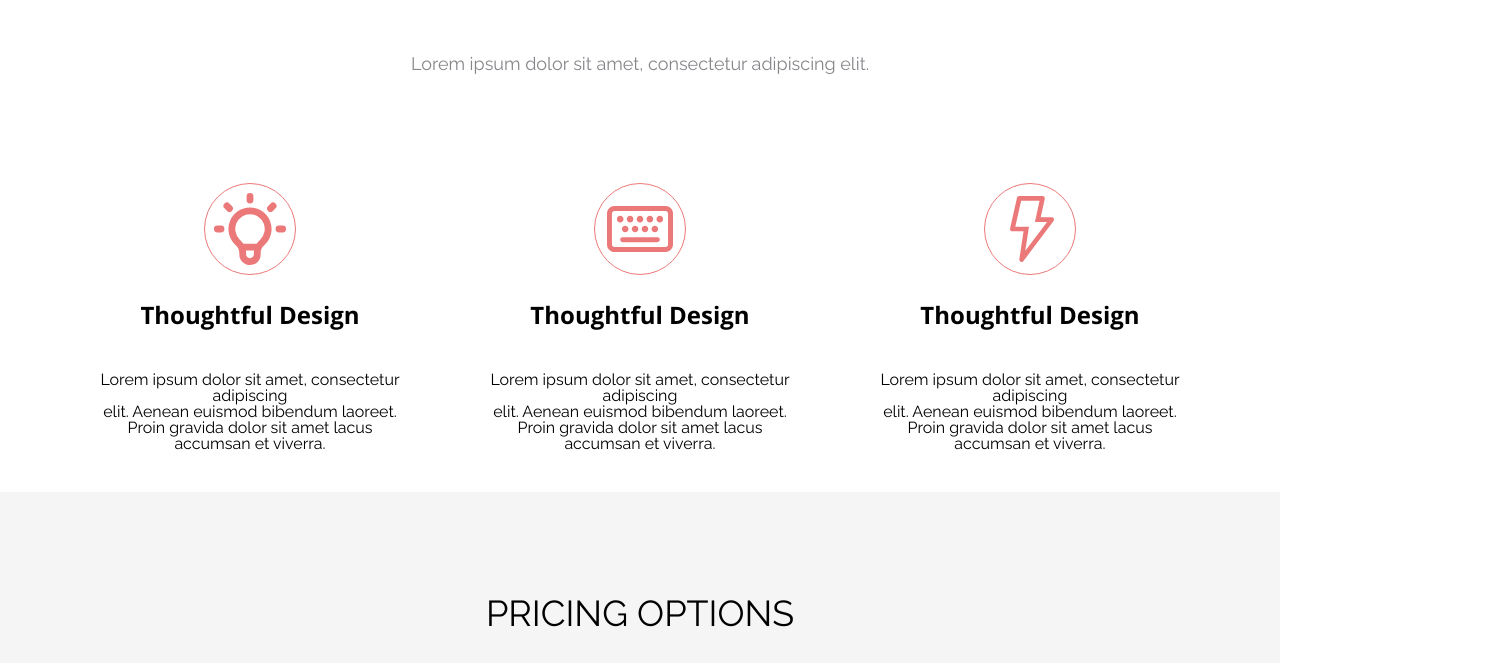
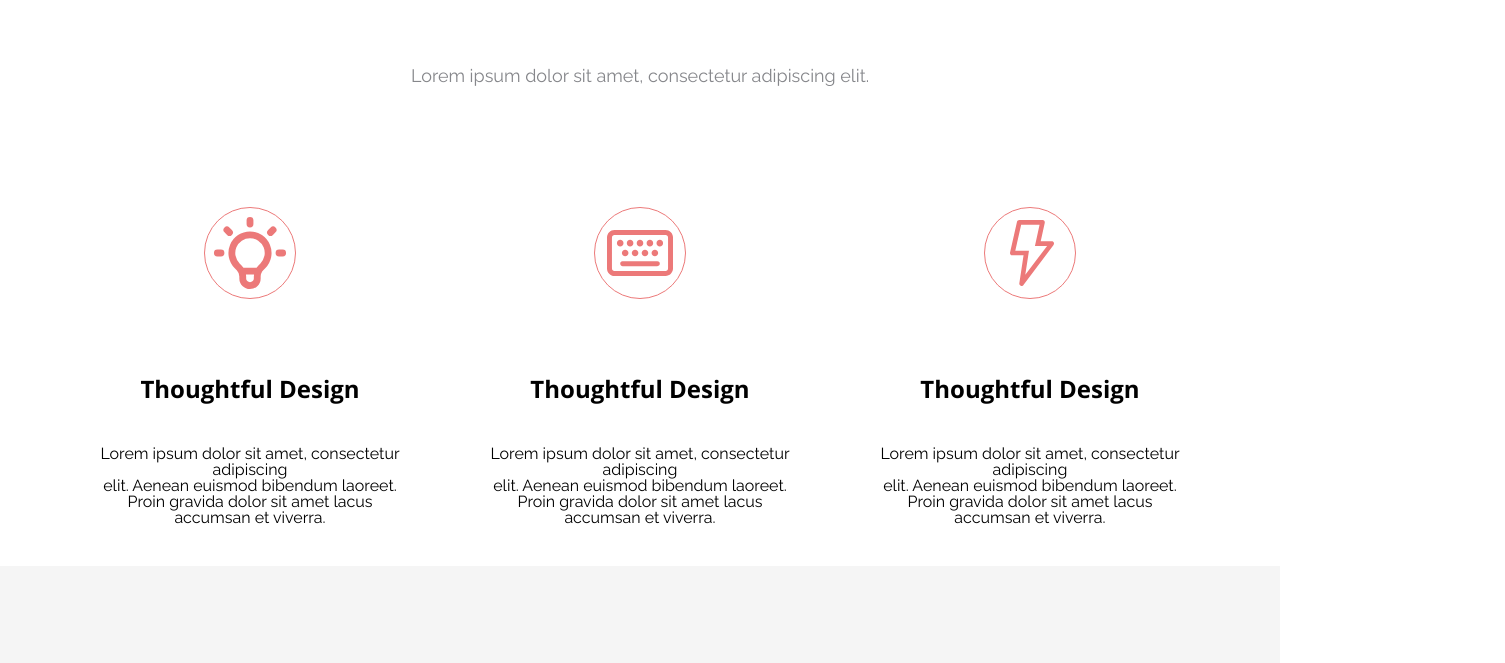
Before and after one commit to Svezhi/Project-HW, a plain HTML site: page index.html in a window 1280 px wide. Shown: the part 167-830 px from the top of the page, 1505 px wide, since content can reach past the window. Drawn offline with nearby package versions, Linux system fonts and the light colour scheme.

Commit message:
HW redact

```diff
--- a/css/styles.css
+++ b/css/styles.css
@@ -33,7 +33,13 @@ hr {
   text-align: center;
   padding-bottom: 40px;
 }
-.awesome__title {
+.title p {
+  padding: 40px 0 110px 0;
+  color: #86878b;
+  font-size: 18px;
+  text-align: center;
+}
+.title {
   font-family: "Raleway";
   font-style: normal;
   font-size: 36px;
@@ -42,7 +48,7 @@ hr {
   align-items: center;
   text-align: center;
 }
-.awesome__item_title {
+.awesome__item__title {
   font-family: "Open Sans", sans-serif;
   font-weight: 700;
   font-size: 24px;
@@ -62,6 +68,8 @@ hr {
 }
 .awesome__item {
   margin-bottom: -50px;
+  flex: 0 1 33.333%;
+  margin: 0px auto;
 }
 /* pricing */
 .pricing {
@@ -71,7 +79,7 @@ hr {
   padding-bottom: 40px;
 }
 
-.pricing__title {
+/* .pricing__title {
   font-family: "Raleway";
   font-style: normal;
   font-size: 36px;
@@ -79,7 +87,7 @@ hr {
   display: block;
   align-items: center;
   text-align: center;
-}
+} */
 .pricing__row {
   display: flex;
   margin: 0 -15px;
--- a/index.html
+++ b/index.html
@@ -12,22 +12,20 @@
   <body>
     <section class="awesome">
       <div class="container">
-        <div class="awesome__title">
+        <div class="title">
           <h3>WHY THIS IS AWESOME</h3>
           <hr>
-        </div>
-        <div class="awesome__desc desc">
           <p>Lorem ipsum dolor sit amet, consectetur adipiscing elit.</p>
-        </div>
+          </div>
         <div class="awesome__row">
           <div class="awesome__column">
             <div class="awesome__item">
               <img src="img/lamp.svg" alt="lamp" />
             </div>
-            <div class="awesome__item_title">
+            <div class="awesome__item__title">
               <h4>Thoughtful Design</h4>
             </div>
-            <div class="awesome__item_text">
+            <div class="awesome__item__text">
               <p>
                 Lorem ipsum dolor sit amet, consectetur <br />adipiscing
                 <br />elit. Aenean euismod bibendum laoreet. <br />Proin gravida
@@ -39,10 +37,10 @@
             <div class="awesome__item">
               <img src="img/keyboard.svg" alt="lamp" />
             </div>
-            <div class="awesome__item_title">
+            <div class="awesome__item__title">
               <h4>Thoughtful Design</h4>
             </div>
-            <div class="awesome__item_text">
+            <div class="awesome__item__text">
               <p>
                 Lorem ipsum dolor sit amet, consectetur <br />adipiscing
                 <br />elit. Aenean euismod bibendum laoreet. <br />Proin gravida
@@ -54,10 +52,10 @@
             <div class="awesome__item">
               <img src="img/lightning.svg" alt="lamp" />
             </div>
-            <div class="awesome__item_title">
+            <div class="awesome__item__title">
               <h4>Thoughtful Design</h4>
             </div>
-            <div class="awesome__item_text">
+            <div class="awesome__item__text">
               <p>
                 Lorem ipsum dolor sit amet, consectetur <br />adipiscing
                 <br />elit. Aenean euismod bibendum laoreet. <br />Proin gravida
@@ -70,13 +68,11 @@
     </section>
     <section class="pricing">
         <div class="container">
-            <div class="pricing__title">
-<h3>PRICING OPTIONS</h3>
-<hr>
-</div>
-<div class="pricing__desc desc">
-    <p>Lorem ipsum dolor sit amet, consectetur adipiscing elit.</p>
-</div>
+            <div class="title">
+            <h3>PRICING OPTIONS</h3>
+            <hr>
+            <p>Lorem ipsum dolor sit amet, consectetur adipiscing elit.</p>
+          </div>
 <div class="pricing__row">
     <div class="praicing__column">
         <div class="pricing__item">
@@ -144,12 +140,10 @@
         </div>
     </section>
     <section class="costumers">
-        <div class="contaner">
-            <div class="costumers__title">
+        <div class="container">
+            <div class="title">
                 <h3>WHAT OUR COSTUMERS ARE SAYING</h3>
                 <hr>
-            </div>
-            <div class="costumers__desc desc">
                 <p>Lorem ipsum dolor sit amet, consectetur adipiscing elit.</p>
             </div>
             <div class="review__row">
```
